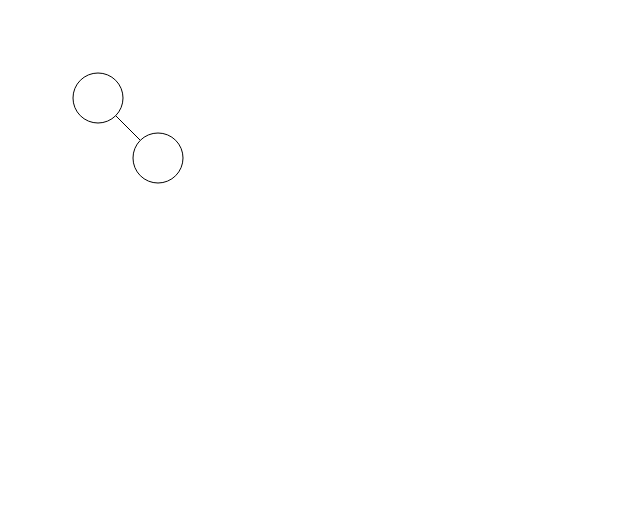
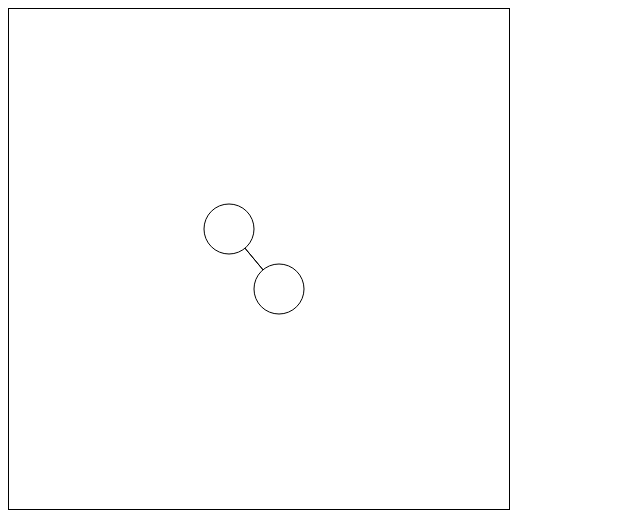
Before and after one commit to owencm/crystalgraphjs, a plain HTML site: page index.html in a window 1280 px wide. Shown: the whole page, without its empty margins (0-640 px from the left). Drawn offline with Linux system fonts and the light colour scheme.

Commit message:
Scoring framework established

```diff
--- a/index.html
+++ b/index.html
@@ -4,7 +4,7 @@
 </head>
 <body>
 
-	<canvas id="canvas" width="1000", height="1000"></canvas>
+	<canvas id="canvas" width="500", height="500" style="border: 1px solid black"></canvas>
 
 	<script type="text/javascript" src="lib.js"></script>
 	<script type="text/javascript" src="graph.js"></script>
--- a/layout.js
+++ b/layout.js
@@ -1,4 +1,6 @@
 var LAYOUT = (function(lib) {
+
+	var config;
 
 	/*	Actions returns an array of actions, each representing where a
 		specific node should move by providing a new node object with the
@@ -28,7 +30,7 @@ var LAYOUT = (function(lib) {
 	};
 
 	var getScore = function(graph) {
-		var dist = function(node1, node2) {
+		var getDist = function(node1, node2) {
 			return Math.sqrt(Math.pow(node1.x - node2.x, 2)+Math.pow(node1.y - node2.y, 2));
 		}
 
@@ -36,12 +38,22 @@ var LAYOUT = (function(lib) {
 		var nodeCount = graph.getNodeCount();
 		for (var i = 0; i < nodeCount; i++) {
 			var node = graph.getNode(i);
+			// For each node...
+			// Nodes repel edges
+			var dist = [config.width - node.x, config.height - node.y, node.x, node.y];
+			for (var distIndex = 0; distIndex < 4; distIndex++) {
+				lib.assert(dist[distIndex]>0, "A node is on an edge (divide by 0)");
+				score += config.boundaryWeight * 1/dist[distIndex];
+			}
+
+
 			for (var j = 0; j < nodeCount; j++) {
 				var tmpNode = graph.getNode(j);
 				if (tmpNode.id != node.id) {
 
 					// For each pair of nodes...
-					score += 1/dist(node, tmpNode);
+					// Nodes repel
+					score += config.closenessWeight * 1/Math.pow(getDist(node, tmpNode), 2);
 
 				}
 			}
@@ -54,12 +66,12 @@ var LAYOUT = (function(lib) {
 		var actions = getActions(graph, time);
 		var actionsCount = actions.length;
 		var bestAction = undefined;
-		var bestScore = -1;
+		var bestScore;
 		for (var i = 0; i < actionsCount; i++) {
 			var action = actions[i];
 			var undoAction = applyAction(graph, action);
 			var score = getScore(graph);
-			if (score > bestScore) {
+			if (score < bestScore || bestAction == undefined) {
 				bestScore = score;
 				bestAction = action;
 			}
@@ -71,7 +83,7 @@ var LAYOUT = (function(lib) {
 	/*	This takes a graph and optimises it's layout. Ninja huh? */
 	var layout = function(graph) {
 		var time = 0;
-		var steps = 5;
+		var steps = 100;
 		for (var i = 0; i < steps; i++) {
 			step(graph, time);
 			time++;
@@ -79,8 +91,13 @@ var LAYOUT = (function(lib) {
 		return graph;
 	}
 
+	var setConfig = function(newConfig) {
+		config = newConfig;
+	}
+
 	return {
-		layout: layout
+		layout: layout,
+		setConfig: setConfig
 	};
 
 }(LIB));
--- a/main.js
+++ b/main.js
@@ -1,6 +1,14 @@
+var config = {
+	width: 500,
+	height: 500,
+	closenessWeight: 1,
+	boundaryWeight: 1
+};
+
 GRAPH.addNode(60, 70);
 GRAPH.addNode(150, 150);
 GRAPH.setAdj(0, 1, 1);
+LAYOUT.setConfig(config);
 
 LAYOUT.layout(GRAPH);
 VIEW.redraw(GRAPH);
```
